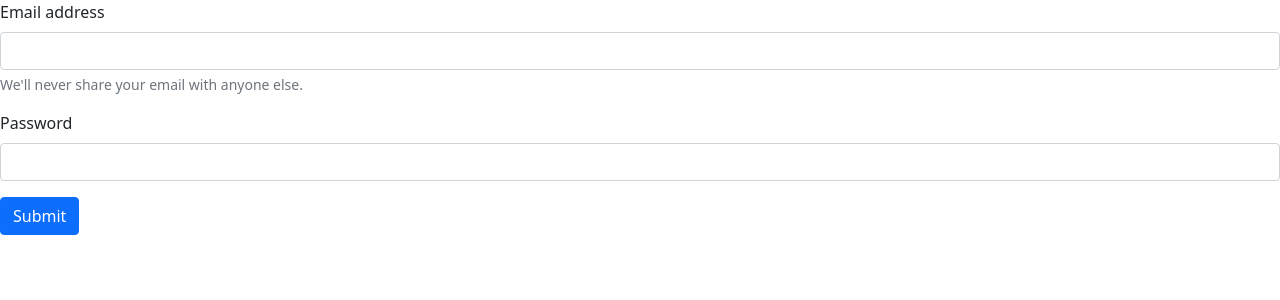
After one commit to whereube/Omsa, a Flask app: page /login in a window 1280 px wide. The commit adds this page. Shown: the top 300 px of the page. Run offline with Flask 2, Linux system fonts and the light colour scheme; some libraries are stand-ins or nearby versions.

Commit message:
Lagt in login funktion

```diff
--- a/main.py
+++ b/main.py
@@ -49,3 +49,23 @@ def view_articles():
 @app.route("/")
 def start():
     return render_template("index.html")
+
+'''Login function'''
+@app.route("/login")
+def login_template():
+    return render_template("login.html")
+
+@app.route("/user_login", methods=["GET", "POST"])
+def user_login():
+    user_email = request.form.get("user_email")
+    user_password = request.form.get("user_password")
+    print(user_email)
+    print(user_password)
+    a = login(user_email, user_password)
+
+    if a == 1:
+        redirect("/")
+    elif a == 0:
+        print("Fuck you")
+
+    return redirect("/")
--- a/templates/index.html
+++ b/templates/index.html
@@ -6,3 +6,4 @@
 <a href="/remove">Klicka här för att ta bort en artikel</a>
 </br>
 <a href="/view_articles">Klicka här för att se alla artiklar</a>
+<a href="/login">Klicka här för att logga in</a>
--- /dev/null
+++ b/templates/login.html
@@ -0,0 +1,28 @@
+<!DOCTYPE html>
+<html lang="sv">
+<head>
+    <meta charset="UTF-8">
+    <meta http-equiv="X-UA-Compatible" content="IE=edge">
+    <meta name="viewport" content="width=device-width, initial-scale=1.0">
+    <link href="https://cdn.jsdelivr.net/npm/bootstrap@5.1.3/dist/css/bootstrap.min.css" rel="stylesheet" integrity="sha384-1BmE4kWBq78iYhFldvKuhfTAU6auU8tT94WrHftjDbrCEXSU1oBoqyl2QvZ6jIW3" crossorigin="anonymous">
+    <link rel="stylesheet" href="/static/style.css">
+
+    <title>Log in</title>
+</head>
+<body>
+    <form action="/user_login", method="POST" id="box">
+      <div class="mb-3">
+        <label for="exampleInputEmail1" class="form-label">Email address</label>
+        <input type="email" class="form-control" id="ccc" name="user_email" aria-describedby="emailHelp">
+        <div id="emailHelp" class="form-text">We'll never share your email with anyone else.</div>
+      </div>
+      <div class="mb-3">
+        <label for="exampleInputPassword1" class="form-label">Password</label>
+        <input type="password" class="form-control" id="xxx" name="user_password">
+      </div>
+      <input type="submit" class="btn btn-primary"></input>
+    </form>
+
+    <script src="https://cdn.jsdelivr.net/npm/bootstrap@5.1.3/dist/js/bootstrap.bundle.min.js" integrity="sha384-ka7Sk0Gln4gmtz2MlQnikT1wXgYsOg+OMhuP+IlRH9sENBO0LRn5q+8nbTov4+1p" crossorigin="anonymous"></script>
+</body>
+</html>
```
Also changed, not shown: README.md.
